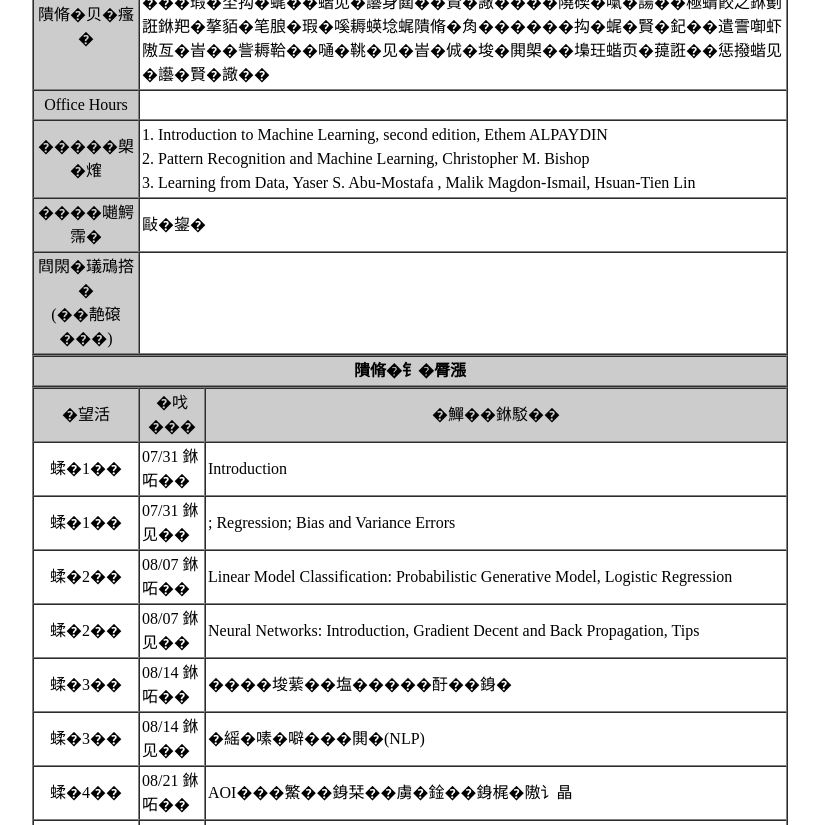
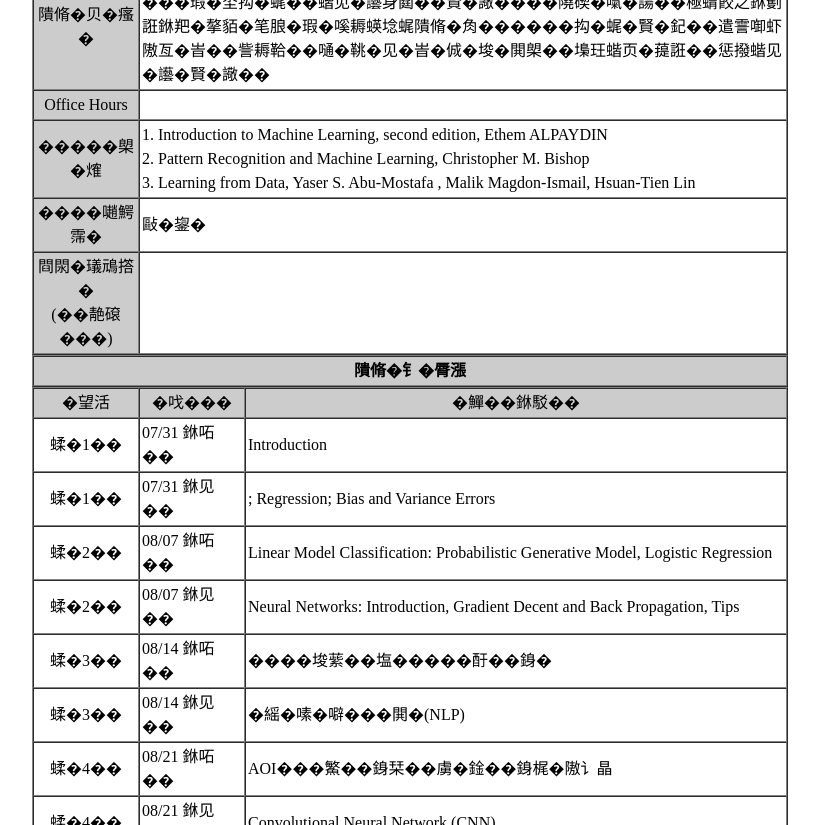
Before and after one commit to dinochen1020/dagang, a plain HTML site: page index.html in a window 1280 px wide. Shown: the part 1975-2800 px from the top of the page, without its empty margins (230-1049 px from the left). Drawn offline with Linux system fonts and the light colour scheme.

Commit message:
Update index.html

```diff
--- a/index.html
+++ b/index.html
@@ -207,7 +207,7 @@
         <tr>
           <td width="100" bgcolor="#cccccc">
             <div align="center">週次</div></td>
-          <td width="60" bgcolor="#cccccc">
+          <td width="100" bgcolor="#cccccc">
             <div align="center">日期</div></td>
           <td bgcolor="#cccccc">
             <div align="center">單元主題</div></td></tr>
```
